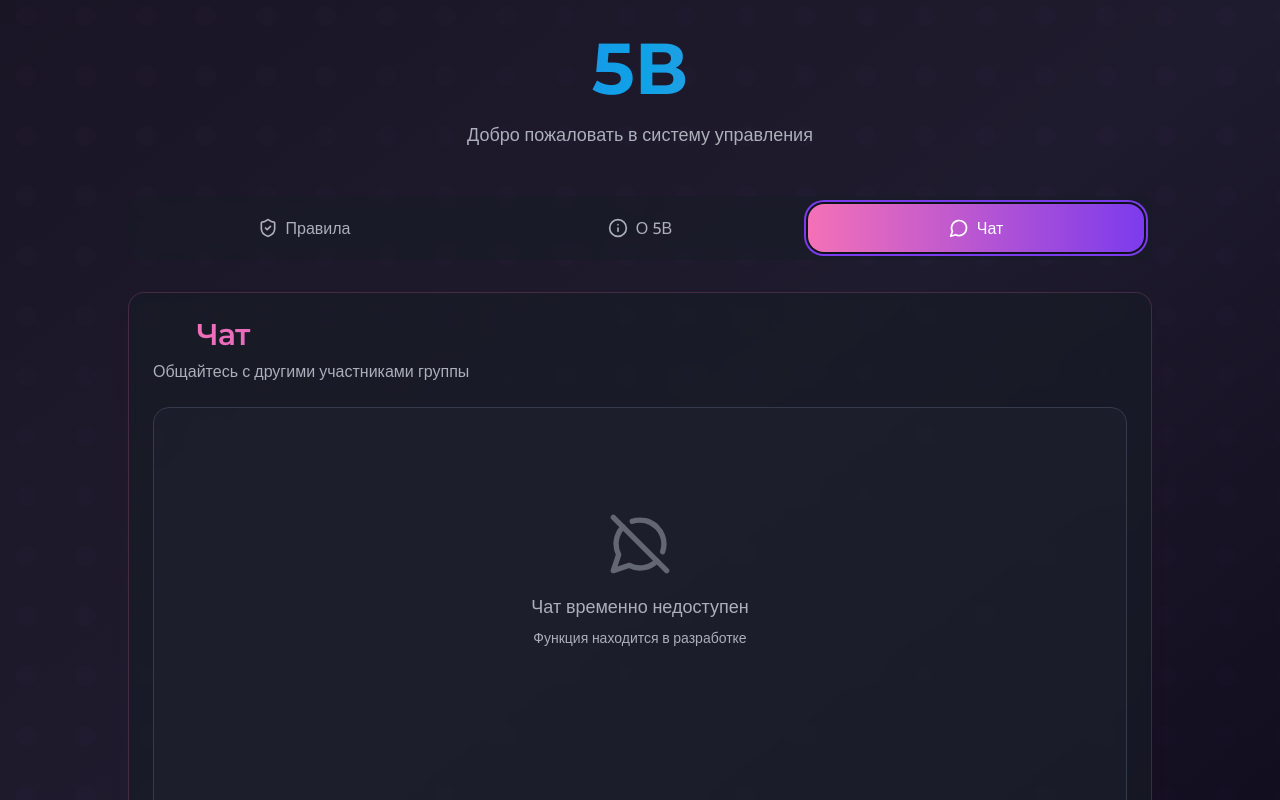
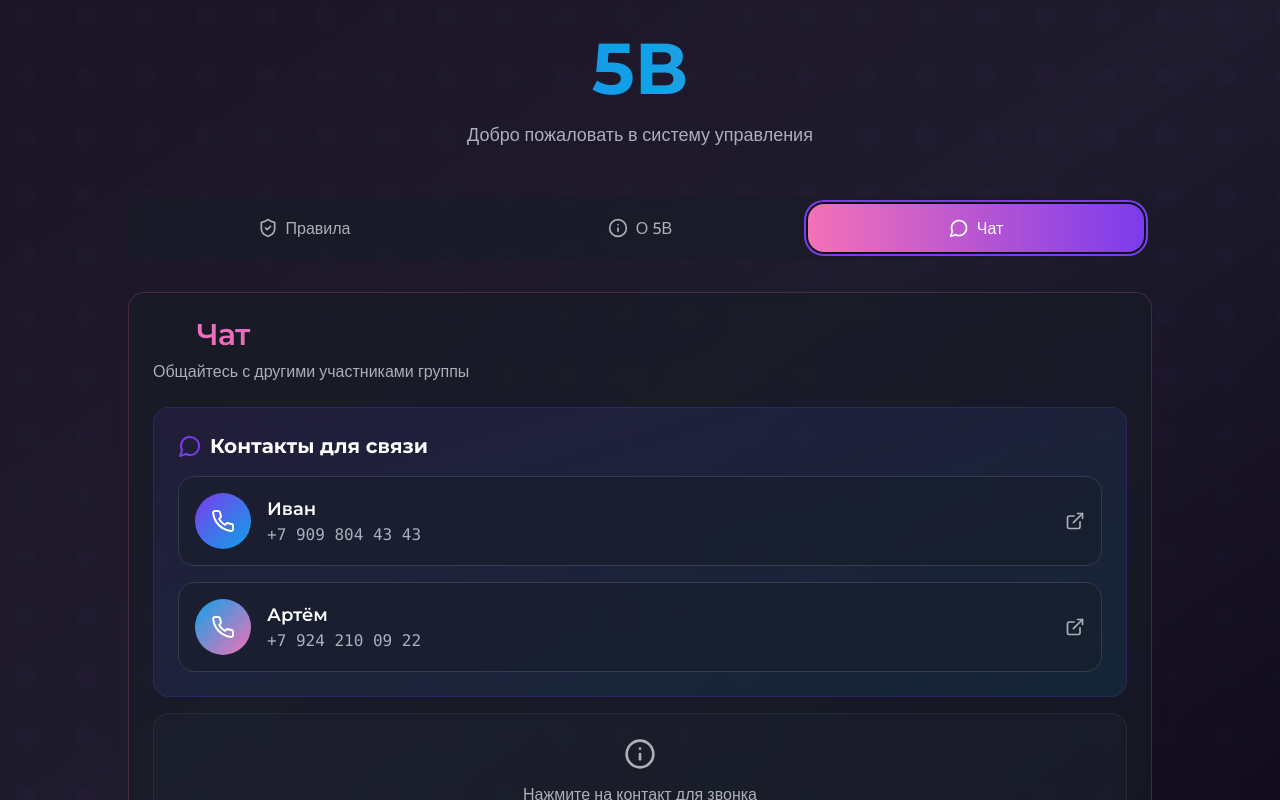
Before and after one commit to pr-poehali-dev/site-5v-rules, a React (Vite) app: page / in a window 1280 px wide. Both pictures are taken after a click on the tab "Чат". Shown: the top 800 px of the page. Built offline with nearby package versions, Linux system fonts and the light colour scheme.

Commit message:
feat: добавлен контакт Артёма

```diff
--- a/src/pages/Index.tsx
+++ b/src/pages/Index.tsx
@@ -219,29 +219,48 @@ const Index = () => {
                 </CardDescription>
               </CardHeader>
               <CardContent className="animate-fade-in">
-                <div className="h-[500px] flex flex-col">
-                  <div className="flex-1 p-6 rounded-lg bg-muted/20 border border-border mb-4 overflow-y-auto">
-                    <div className="text-center text-muted-foreground py-20">
-                      <Icon name="MessageCircleOff" size={64} className="mx-auto mb-4 opacity-50" />
-                      <p className="text-lg">Чат временно недоступен</p>
-                      <p className="text-sm mt-2">Функция находится в разработке</p>
+                <div className="space-y-4">
+                  <div className="p-6 rounded-lg bg-gradient-to-br from-primary/10 to-secondary/10 border border-primary/20">
+                    <h3 className="text-xl font-bold mb-4 flex items-center gap-2">
+                      <Icon name="MessageCircle" size={24} className="text-primary" />
+                      Контакты для связи
+                    </h3>
+                    <div className="space-y-4">
+                      <a
+                        href="tel:+79098044343"
+                        className="flex items-center gap-4 p-4 rounded-lg bg-card/50 border border-border hover:border-primary/50 transition-all hover:scale-[1.02] group"
+                      >
+                        <div className="flex-shrink-0 w-14 h-14 rounded-full bg-gradient-to-br from-primary to-secondary flex items-center justify-center">
+                          <Icon name="Phone" size={24} className="text-white" />
+                        </div>
+                        <div className="flex-1">
+                          <h4 className="text-lg font-semibold text-foreground group-hover:text-primary transition-colors">Иван</h4>
+                          <p className="text-muted-foreground font-mono">+7 909 804 43 43</p>
+                        </div>
+                        <Icon name="ExternalLink" size={20} className="text-muted-foreground group-hover:text-primary transition-colors" />
+                      </a>
+
+                      <a
+                        href="tel:+79242100922"
+                        className="flex items-center gap-4 p-4 rounded-lg bg-card/50 border border-border hover:border-secondary/50 transition-all hover:scale-[1.02] group"
+                      >
+                        <div className="flex-shrink-0 w-14 h-14 rounded-full bg-gradient-to-br from-secondary to-accent flex items-center justify-center">
+                          <Icon name="Phone" size={24} className="text-white" />
+                        </div>
+                        <div className="flex-1">
+                          <h4 className="text-lg font-semibold text-foreground group-hover:text-secondary transition-colors">Артём</h4>
+                          <p className="text-muted-foreground font-mono">+7 924 210 09 22</p>
+                        </div>
+                        <Icon name="ExternalLink" size={20} className="text-muted-foreground group-hover:text-secondary transition-colors" />
+                      </a>
                     </div>
                   </div>
 
-                  <div className="flex gap-2">
-                    <input
-                      type="text"
-                      placeholder="Введите сообщение..."
-                      disabled
-                      className="flex-1 px-4 py-3 rounded-lg bg-muted/30 border border-border focus:border-accent focus:outline-none transition-colors disabled:opacity-50 disabled:cursor-not-allowed"
-                    />
-                    <button
-                      disabled
-                      className="px-6 py-3 rounded-lg bg-gradient-to-r from-accent to-primary text-white font-semibold hover:shadow-lg hover:shadow-accent/20 transition-all disabled:opacity-50 disabled:cursor-not-allowed flex items-center gap-2"
-                    >
-                      <Icon name="Send" size={20} />
-                      Отправить
-                    </button>
+                  <div className="p-6 rounded-lg bg-muted/20 border border-border/50 text-center">
+                    <Icon name="Info" size={32} className="mx-auto mb-3 text-muted-foreground" />
+                    <p className="text-muted-foreground">
+                      Нажмите на контакт для звонка
+                    </p>
                   </div>
                 </div>
               </CardContent>
```
